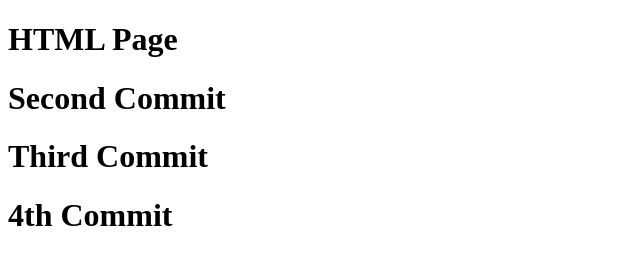
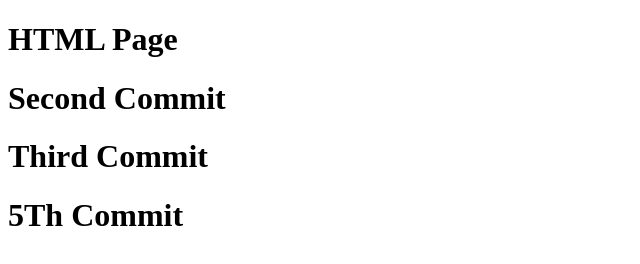
Before and after one commit to Talish43/Html2, a plain HTML site: page index.html in a window 1280 px wide. Shown: the whole page, without its empty margins (0-640 px from the left). Drawn offline with Linux system fonts and the light colour scheme.

Commit message:
Update index.html

```diff
--- a/index.html
+++ b/index.html
@@ -9,6 +9,6 @@
 	<h1>HTML Page</h1>
 	<h1>Second Commit</h1>
 	<h1>Third Commit</h1>
-	<h1>4th Commit</h1>
+	<h1>5Th Commit</h1>
 </body>
 </html>
```
